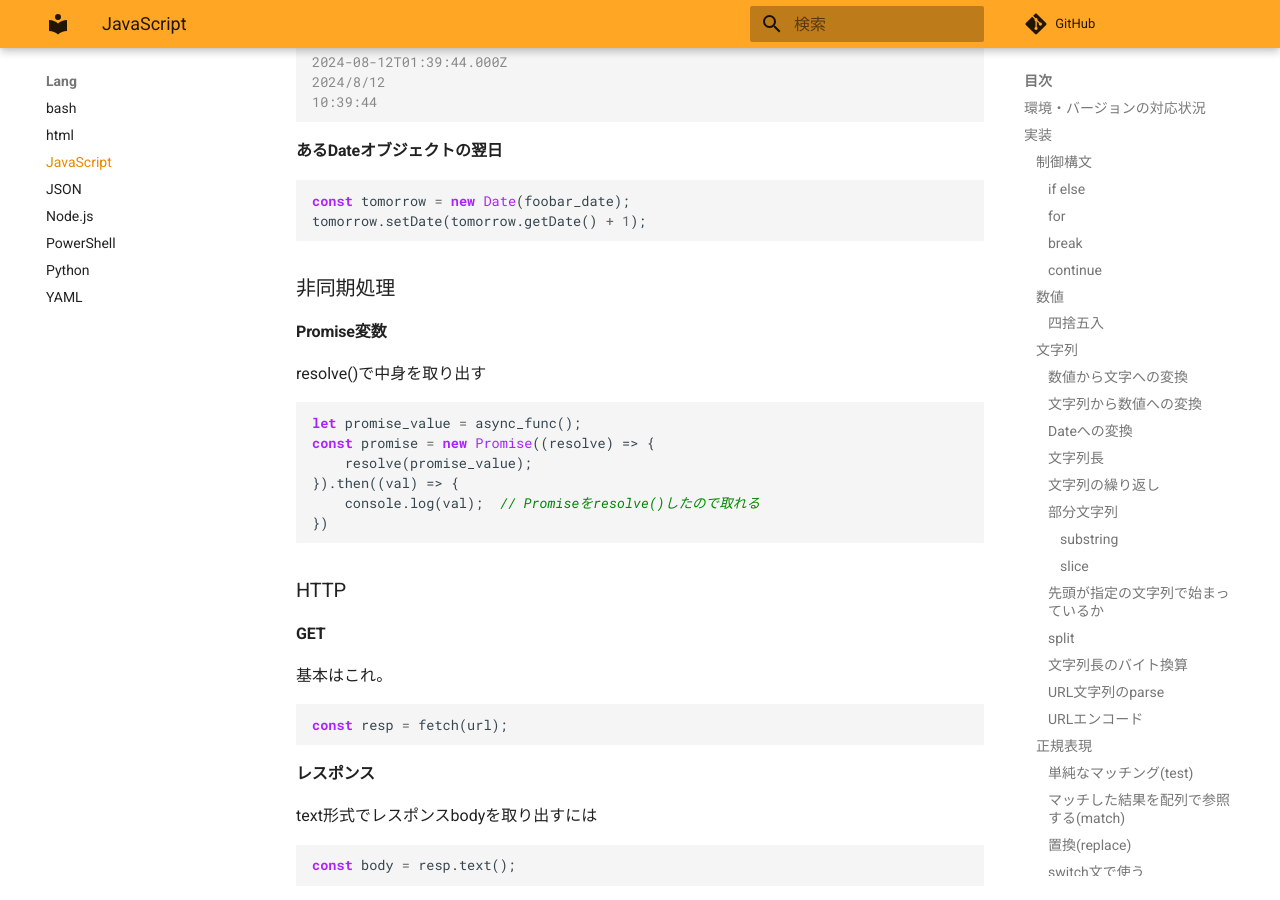
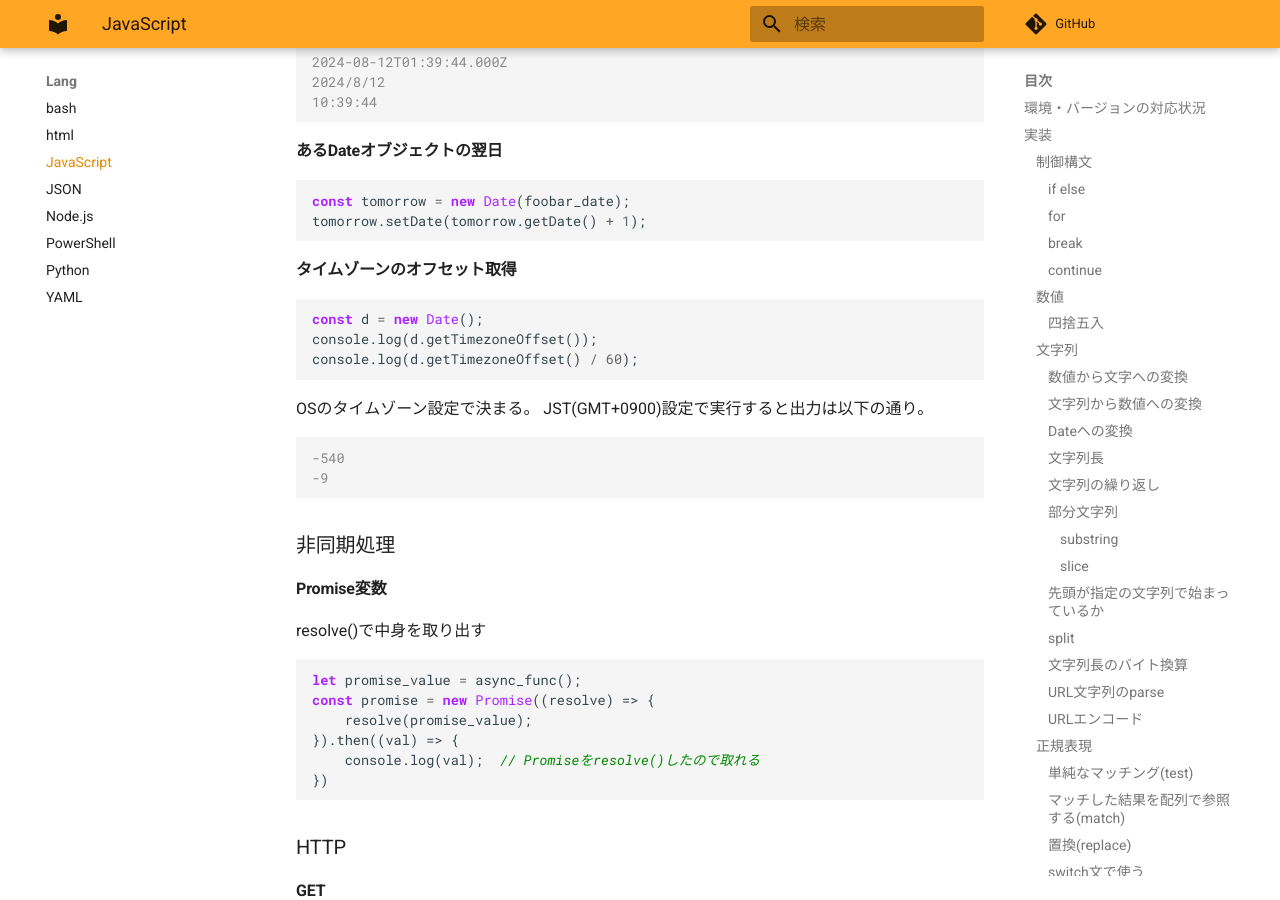
Before and after one commit to zaki-lknr/docs, an MkDocs documentation site: the page built from docs/lang/js.md, in a window 1280 px wide and 900 px high, scrolled down 8672 px. Built offline with MkDocs 1.6.1 and Material for MkDocs 9.7.7, drawn with Linux system fonts in a browser that asks for light colours; comment, search, counter and statistics services are not loaded.

Commit message:
add: lang/javascript: dateのタイムゾーン取得

````diff
--- a/docs/lang/js.md
+++ b/docs/lang/js.md
@@ -463,6 +463,22 @@ const tomorrow = new Date(foobar_date);
 tomorrow.setDate(tomorrow.getDate() + 1);
 ```
 
+#### タイムゾーンのオフセット取得
+
+```javascript
+const d = new Date();
+console.log(d.getTimezoneOffset());
+console.log(d.getTimezoneOffset() / 60);
+```
+
+OSのタイムゾーン設定で決まる。
+JST(GMT+0900)設定で実行すると出力は以下の通り。
+
+```console
+-540
+-9
+```
+
 ### 非同期処理
 
 #### Promise変数
````
